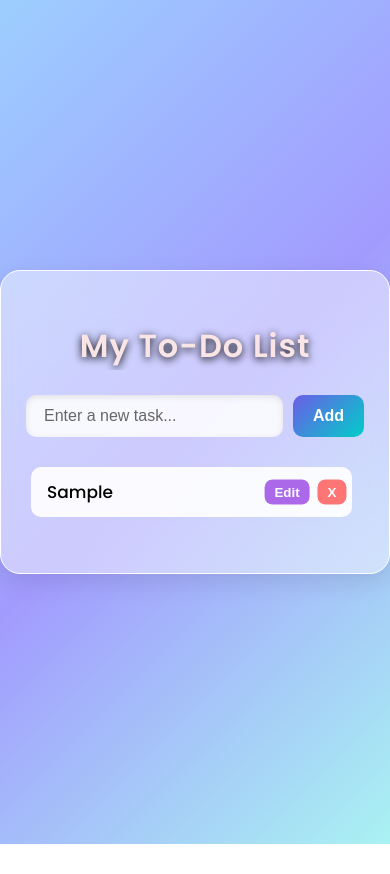
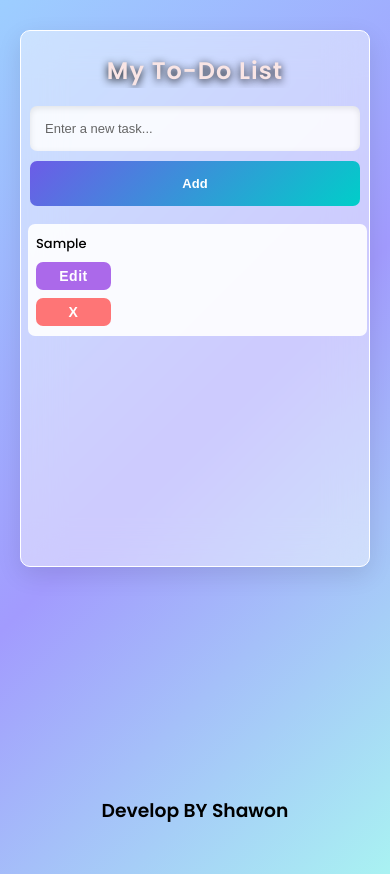
Before and after one commit to SHAWON-THE-KING/ADVANCE--TO-DO-LIST, a plain HTML site: page index.html in a window 390 px wide. Both pictures are taken after typing "Sample" into the empty fields and a click on the button "Add". Before the commit the page ends 844 px from the top, so only its background shows below. Drawn offline with Linux system fonts and the light colour scheme.

Commit message:
responsiv

```diff
--- a/index.html
+++ b/index.html
@@ -5,6 +5,7 @@
   <meta name="viewport" content="width=device-width, initial-scale=1.0">
   <title>My To-Do List</title>
   <link rel="stylesheet" href="style.css">
+  <link rel="stylesheet" href="responsive.css">
   <link rel="preconnect" href="https://fonts.googleapis.com">
   <link rel="preconnect" href="https://fonts.gstatic.com" crossorigin>
   <link href="https://fonts.googleapis.com/css2?family=Poppins:wght@400;500;600&display=swap" rel="stylesheet">
@@ -19,6 +20,10 @@
     <ul id="taskList"></ul>
   </div>
 
+  <footer>
+    <h3>Develop BY Shawon</h3>
+  </footer>
+
   <script src="script.js"></script>
 </body>
 </html>
--- /dev/null
+++ b/responsive.css
@@ -0,0 +1,101 @@
+@media (max-width: 600px) {
+  .todo-container {
+    width: 98vw;
+    min-width: 0;
+    max-width: 99vw;
+    padding: 16px 7px;
+    border-radius: 14px;
+  }
+
+  h1 {
+    font-size: 1.5rem;
+    margin-bottom: 18px;
+  }
+
+  .input-area {
+    flex-direction: column;
+    gap: 10px;
+  }
+
+  #taskInput {
+    font-size: 15px;
+    padding: 11px 12px;
+  }
+
+  #addBtn {
+    padding: 11px 0;
+    font-size: 15px;
+    width: 100%;
+    border-radius: 8px;
+  }
+
+  ul {
+    margin-top: 18px;
+    max-height: 52vw;
+    padding-right: 0;
+  }
+
+  li {
+    font-size: 15px;
+    padding: 10px 8px;
+    margin-bottom: 8px;
+    border-radius: 8px;
+    flex-direction: column;
+    align-items: flex-start;
+  }
+
+  .deleteBtn,
+  .edit-btn {
+    position: relative;
+    top: unset;
+    right: unset;
+    transform: none;
+    margin-top: 8px;
+    margin-right: 3px;
+    width: 75px;
+    font-size: 14px;
+    padding: 6px 7px;
+    border-radius: 7px;
+    letter-spacing: 0.5px;
+  }
+}
+
+@media (max-width: 480px) {
+
+    body {
+    align-items: flex-start;
+    padding-top: 30px;
+  }
+  .todo-container {
+    margin: 0px 20px;
+    height: auto;
+    padding: 6px 2px;
+    border-radius: 10px;
+  }
+ #addBtn {
+    width: 330px;
+    margin: auto;
+    padding: 15px;
+    font-size: 13px;
+    border-radius: 7px;
+  }
+ #taskInput{
+    width: 300px;
+    margin: auto;
+    padding: 15px;
+    font-size: 13px;
+    border-radius: 7px;
+  }
+
+ul {
+    max-height: 90vh;
+    overflow-y: auto;
+    scrollbar-width: thin;
+    scroll-behavior: smooth;
+}
+
+ li {
+    font-size: 13px;
+    border-radius: 7px;
+  }
+}
--- a/style.css
+++ b/style.css
@@ -70,10 +70,10 @@ h1 {
 
 
 ul {
-    /* list-style: none; */
+    list-style: none;
     margin-top: 30px;
     padding-right: 12px;
-    max-height: 320px;
+    height: 320px;
     overflow-y: auto;
     scrollbar-width: thin;
     scroll-behavior: smooth;
@@ -118,7 +118,7 @@ li.completed {
     background: rgb(0, 255, 140);
 }
 
-/* ==== Delete Button ==== */
+
 .deleteBtn {
     position: absolute;
     top: 0;
@@ -156,3 +156,8 @@ li.completed {
 .deleteBtn:hover {
     background: #ff3300;
 }
+
+footer{
+    position: absolute;
+    bottom: 0;
+}
```
